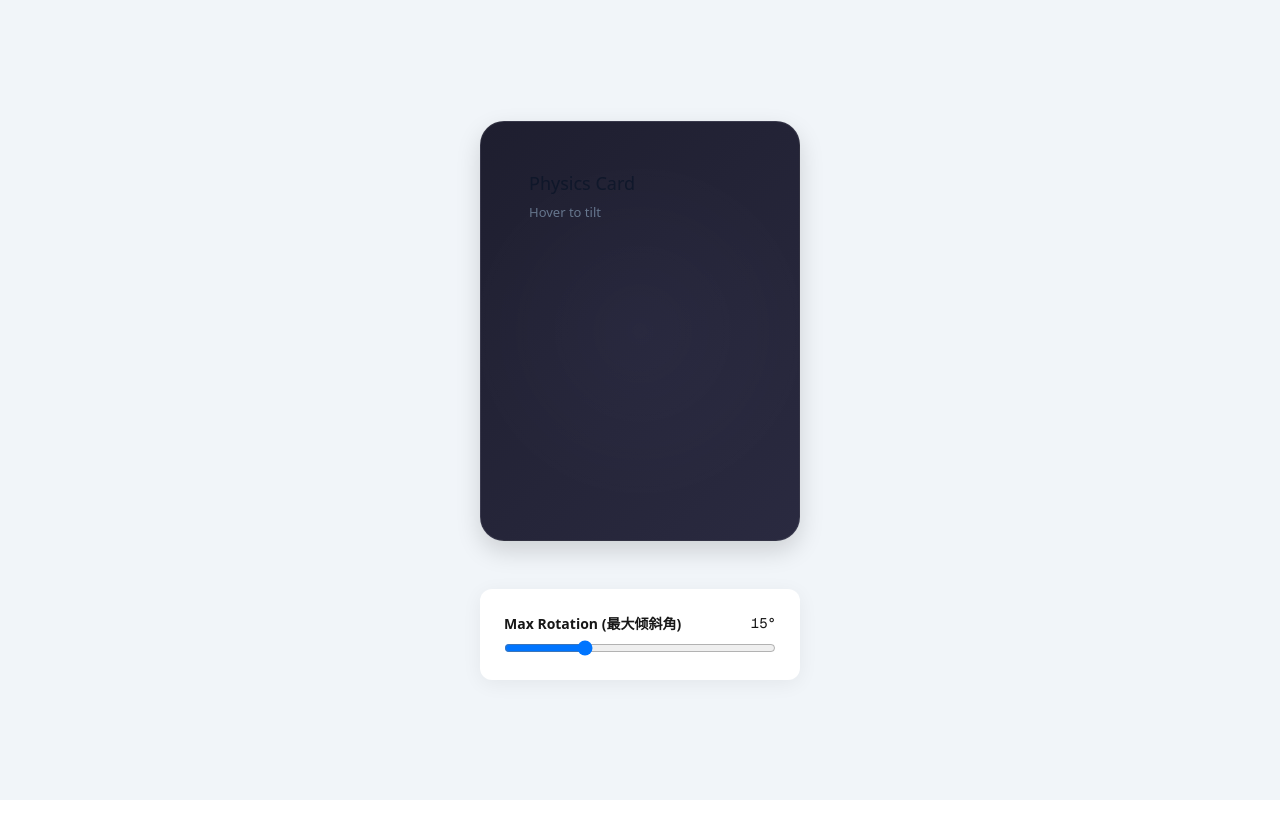
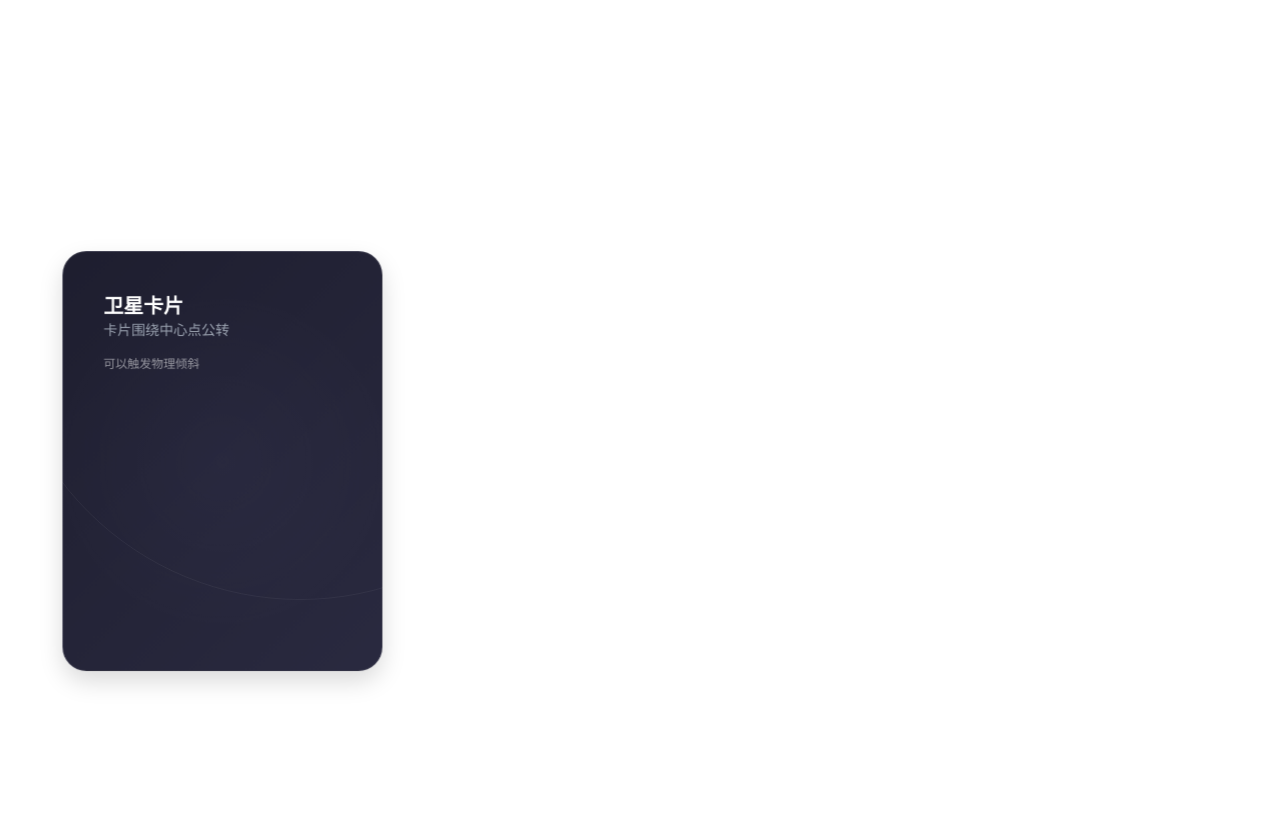
Before and after one commit to LingzheM/effects_collect_box, a Next.js app: page /hover/physics-card in a window 1280 px wide. Before the commit the page ends 800 px from the top, so only its background shows below. Built offline with nearby package versions, Linux system fonts and the light colour scheme.

Commit message:
physical card to orbitial card

```diff
--- /dev/null
+++ b/src/app/hover/physics-card/orbital-card.tsx
@@ -0,0 +1,27 @@
+import styles from './orbital.module.css';
+import { PhysicsCard } from './physics-card';
+
+export const OrbitalCard = () => {
+  return (
+    <div className={styles.orbitScene}>
+      {/** 圆心装饰 */}
+      <div className='w-4 h-4 bg-blue-500 rounded-full blur-sm' />
+
+      {/** 旋转轨道 */}
+      <div className={styles.orbitRoot}>
+        {/** 卡片锚点 */}
+        <div className={styles.cardAnchor}>
+          <PhysicsCard maxRotation={20}>
+            <div className='p-4'>
+              <h4 className='text-xl font-bold text-white'>卫星卡片</h4>
+              <p className='text-sm text-gray-400'>卡片围绕中心点公转</p>
+              <p className='mt-4 text-xs opacity-50'>可以触发物理倾斜</p>
+            </div>
+          </PhysicsCard>
+        </div>
+      </div>
+     {/** 轨道辅助线（视觉效果） */}
+     <div className='absolute w-[600px] h-[600px] border border-white/5 rounded-full pointer-events-none' />
+    </div>
+  );
+}
--- /dev/null
+++ b/src/app/hover/physics-card/orbital.module.css
@@ -0,0 +1,37 @@
+.orbitScene {
+  position: relative;
+  width: 600px; /* 轨道的直径范围 */
+  height: 600px;
+  display: flex;
+  align-items: center;
+  justify-content: center;
+}
+
+/* 公转轨道容器 */
+.orbitRoot {
+  position: absolute;
+  width: 100%;
+  height: 100%;
+  animation: orbitRotate 20s linear infinite; /* 自动公转 */
+}
+
+/* 卡片锚点：定位在圆周上的某一点 */
+.cardAnchor {
+  position: absolute;
+  top: 0; /* 放在圆周顶部 */
+  left: 50%;
+  transform: translateX(-50%);
+
+  /* 反向旋转，确保卡片永远“头朝上” */
+  animation: counterRotate 20s linear infinite;
+}
+
+@keyframes orbitRotate {
+  from { transform: rotate(0deg); }
+  to { transform: rotate(360deg); }
+}
+
+@keyframes counterRotate {
+  from { transform: rotate(0deg); }
+  to { transform: rotate(-360deg); }  /* 与父级度数相反 */
+}
--- a/src/app/hover/physics-card/page.tsx
+++ b/src/app/hover/physics-card/page.tsx
@@ -1,82 +1,5 @@
-"use client"
+// "use client"
 
-import { useState } from "react"
-import { PhysicsCard } from "./physics-card"
+import { OrbitalCard } from './orbital-card'
 
-export default function PhysicsCardPage() {
-  const [maxRotation, setMaxRotation] = useState(15)
-
-  return (
-    <div
-      style={{
-        minHeight: "100vh",
-        display: "flex",
-        flexDirection: "column",
-        alignItems: "center",
-        justifyContent: "center",
-        gap: 48,
-        background: "#f1f5f9",
-        fontFamily: "system-ui, sans-serif",
-      }}
-    >
-      <PhysicsCard maxRotation={maxRotation}>
-        <div style={{ padding: 24, color: "#0f172a" }}>
-          <h3 style={{ margin: 0, fontSize: 18 }}>Physics Card</h3>
-          <p style={{ margin: "6px 0 0", fontSize: 13, color: "#64748b" }}>
-            Hover to tilt
-          </p>
-        </div>
-      </PhysicsCard>
-
-      <div
-        style={{
-          background: "#fff",
-          padding: 24,
-          borderRadius: 12,
-          boxShadow: "0 4px 20px rgba(0, 0, 0, 0.06)",
-          width: 320,
-          display: "flex",
-          flexDirection: "column",
-          gap: 16,
-        }}
-      >
-        <ControlSlider
-          label="Max Rotation (最大倾斜角)"
-          value={maxRotation}
-          min={5}
-          max={40}
-          step={1}
-          onChange={setMaxRotation}
-        />
-      </div>
-    </div>
-  )
-}
-
-interface ControlSliderProps {
-  label: string
-  value: number
-  min: number
-  max: number
-  step: number
-  onChange: (v: number) => void
-}
-
-function ControlSlider({ label, value, min, max, step, onChange }: ControlSliderProps) {
-  return (
-    <label style={{ display: "flex", flexDirection: "column", gap: 6, fontSize: 14 }}>
-      <span style={{ display: "flex", justifyContent: "space-between" }}>
-        <strong>{label}</strong>
-        <code>{value}°</code>
-      </span>
-      <input
-        type="range"
-        min={min}
-        max={max}
-        step={step}
-        value={value}
-        onChange={(e) => onChange(Number(e.target.value))}
-      />
-    </label>
-  )
-}
+export default OrbitalCard
```
